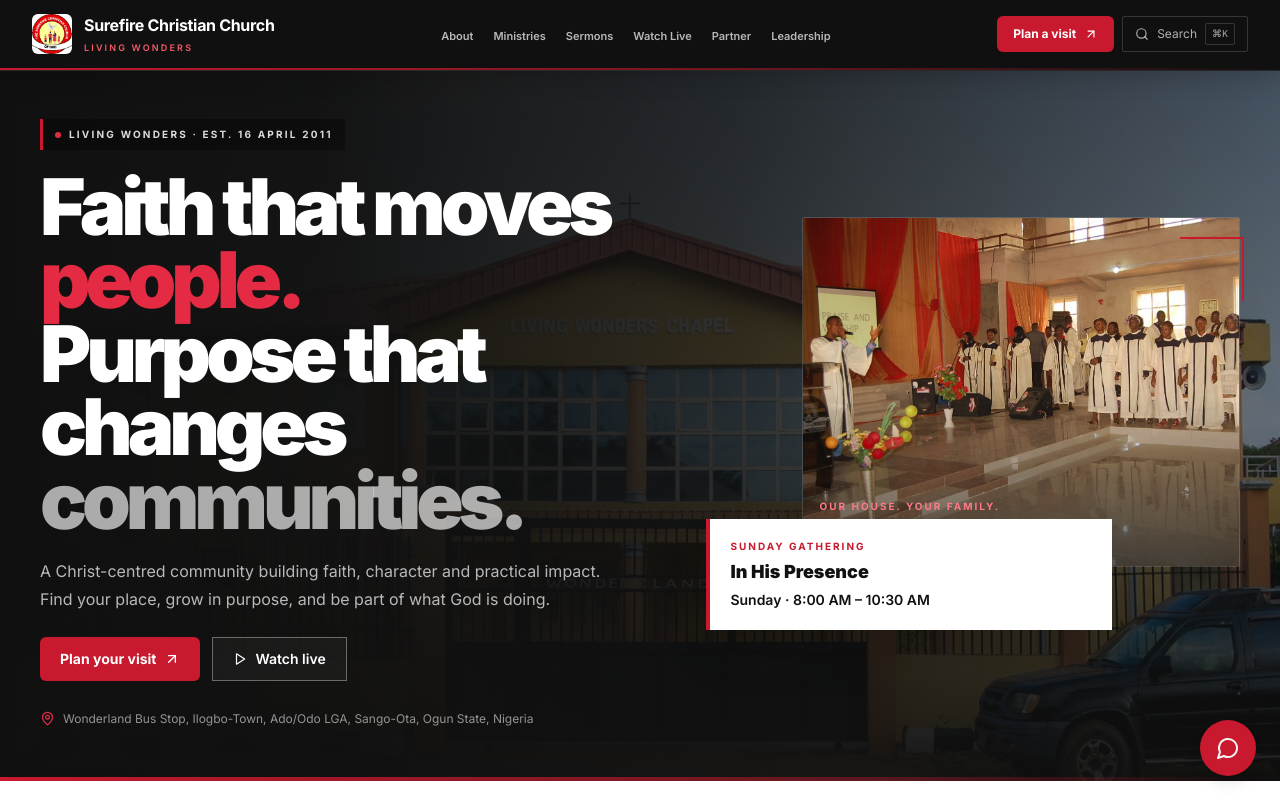
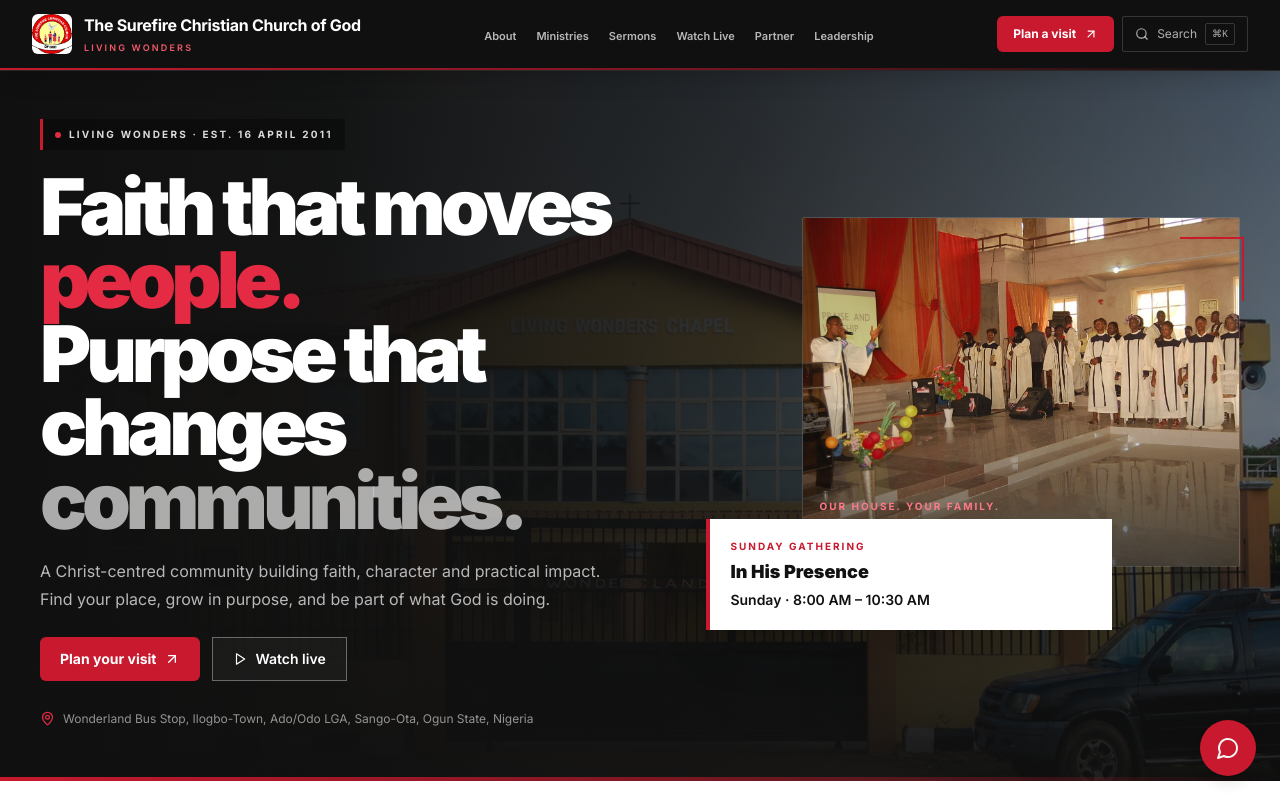
Before and after one commit to taiwoatlas/surefire-next, a Next.js app: page / in a window 1280 px wide. Shown: the top 800 px of the page. Built offline with nearby package versions, Linux system fonts and the light colour scheme; no server answers.

Commit message:
Use the full church name throughout site navigation and footer

```diff
--- a/components/layout/Footer.tsx
+++ b/components/layout/Footer.tsx
@@ -9,7 +9,7 @@
     <footer className="bg-[#101010] text-white">
       <div className="mx-auto grid max-w-[1400px] gap-8 px-5 py-8 sm:px-8 md:grid-cols-[1.25fr_.75fr_.8fr] md:px-10 md:py-10">
         <div>
-          <Link href="/" aria-label={church.churchName} className="inline-flex items-center gap-3"><Image src="/images/church-logo.jpg" alt="" aria-hidden="true" width={80} height={80} className="size-10 shrink-0 rounded-md object-contain" /><span><span className="block text-sm font-extrabold">Surefire Christian Church</span><span className="mt-1 block text-[9px] font-bold uppercase tracking-[.22em] text-[#ff7a88]">Living Wonders</span></span></Link>
+          <Link href="/" aria-label={church.churchName} className="inline-flex items-center gap-3"><Image src="/images/church-logo.jpg" alt="" aria-hidden="true" width={80} height={80} className="size-10 shrink-0 rounded-md object-contain" /><span><span className="block text-sm font-extrabold">The Surefire Christian Church of God</span><span className="mt-1 block text-[9px] font-bold uppercase tracking-[.22em] text-[#ff7a88]">Living Wonders</span></span></Link>
           <p className="mt-3 max-w-sm text-sm leading-6 text-white/60">{church.motto}. A community of faith, empowerment, and practical impact.</p>
           <div className="mt-3 flex items-start gap-2 text-xs leading-5 text-white/55"><MapPin size={15} className="mt-0.5 shrink-0 text-[#ff7a88]" /><span>{church.address}</span></div>
           <a href={`tel:${church.phone.church.replaceAll(" ", "")}`} className="mt-2 inline-flex items-center gap-2 text-xs text-white/65 transition hover:text-white"><Phone size={14} />{church.phone.church}</a>
--- a/components/navigation/Header.tsx
+++ b/components/navigation/Header.tsx
@@ -13,7 +13,7 @@
         <Link href="/" aria-label={church.churchName} className="group flex min-w-0 items-center gap-3">
           <Image src="/images/church-logo.jpg" alt="" aria-hidden="true" width={80} height={80} priority className="size-10 shrink-0 rounded-md object-contain" />
           <span className="min-w-0">
-            <span className="block truncate text-sm font-bold leading-tight tracking-[-.02em] sm:text-base">Surefire Christian Church</span>
+            <span className="block truncate text-sm font-bold leading-tight tracking-[-.02em] sm:text-base">The Surefire Christian Church of God</span>
             <span className="mt-1 block text-[9px] font-semibold uppercase tracking-[.24em] text-[#f05a69]">Living Wonders</span>
           </span>
         </Link>
--- a/components/navigation/MobileNav.tsx
+++ b/components/navigation/MobileNav.tsx
@@ -47,7 +47,7 @@
       <div className="flex items-center justify-between border-b border-white/10 pb-5">
         <Link href="/" onClick={() => setOpen(false)} className="flex items-center gap-3">
           <Image src="/images/church-logo.jpg" alt="" aria-hidden="true" width={80} height={80} priority className="size-10 shrink-0 rounded-xl object-contain" />
-          <span><span className="block font-display text-base font-semibold">Surefire Christian Church</span><span className="mt-1 block font-mono text-[9px] uppercase tracking-[.22em] text-[#ff7a88]">Living Wonders</span></span>
+          <span><span className="block font-display text-base font-semibold">The Surefire Christian Church of God</span><span className="mt-1 block font-mono text-[9px] uppercase tracking-[.22em] text-[#ff7a88]">Living Wonders</span></span>
         </Link>
         <button type="button" aria-label="Close menu" onClick={() => setOpen(false)} className="rounded-full border border-white/20 p-2.5 transition hover:border-[#c8192e] hover:text-[#ff7a88]"><X aria-hidden="true" /></button>
       </div>
```
